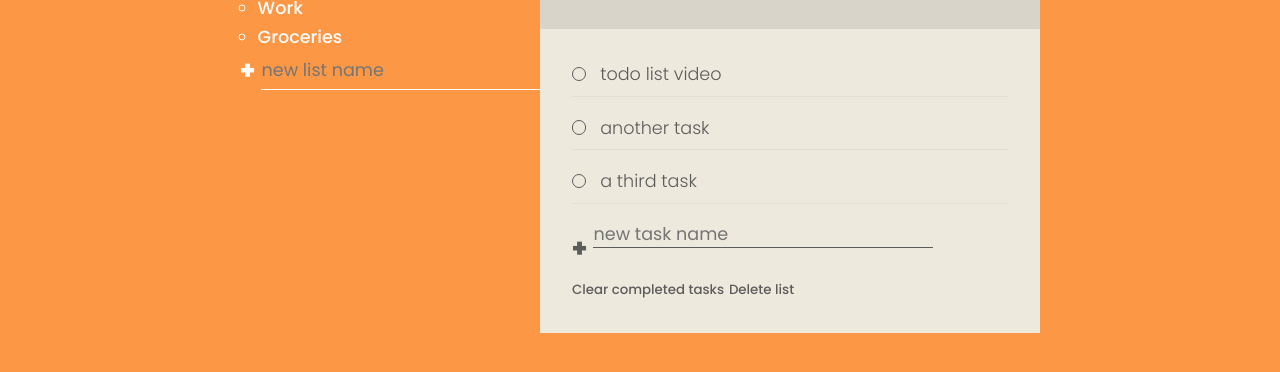
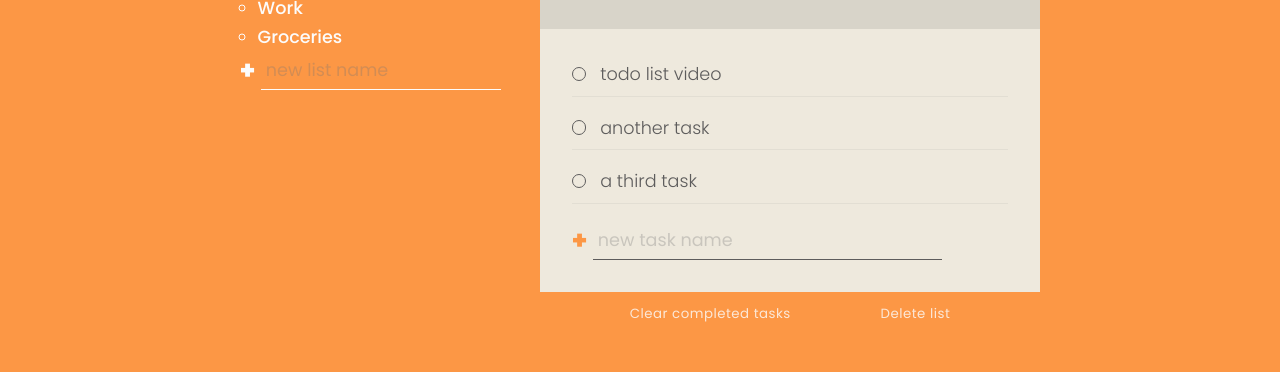
Before and after one commit to funficient/done, a plain HTML site: page index.html in a window 1280 px wide. Shown: the part 302-674 px from the top of the page. Drawn offline with Linux system fonts and the light colour scheme.

Commit message:
Final changes

```diff
--- a/style.css
+++ b/style.css
@@ -114,6 +114,7 @@ button {
   color: inherit;
   font-size: inherit;
   outline: none;
+  padding: 0.25em;
 
   transition: border-bottom 150ms ease-in;
   order: 2;
@@ -124,15 +125,29 @@ button {
 }
 
 .new:focus::placeholder {
+  opacity: 0.15;
+}
+
+.new::placeholder {
   opacity: 0.3;
 }
+
+
 
 .new.list {
   font-size: 1.1rem;
 }
 
+.new.task {
+  margin-bottom: 0;
+}
+
 form {
   display: flex;
+}
+
+form input {
+  width: 80%;
 }
 
 .btn {
@@ -154,6 +169,19 @@ form {
 .btn.create:hover {
   opacity: 0.7;
 
+}
+
+.btn.delete {
+  font-weight: 400;
+  letter-spacing: 0.5px;
+  opacity: 0.8;
+  transition: color 250ms ease-in-out;
+}
+
+.btn.delete:hover {
+  font-weight: 600;
+  letter-spacing: 0.5px;
+  opacity: 0.8;
 }
 
 .todo-list {
@@ -184,6 +212,12 @@ form {
 
 .todo-body {
   padding: var(--spacer);
+  position: relative;
+
+}
+
+.new-task-creator .create {
+  color: var(--orange);
 }
 
 [type="checkbox"] {
@@ -265,3 +299,14 @@ form {
 [type="checkbox"]:checked + label::after {
   transform: scaleX(1);
 }
+
+.deleted-stuff {
+  display: flex;
+  justify-content: space-evenly;
+  position: absolute;
+  width: 100%;
+  left: 0;
+  bottom: -2rem;
+  color: var(--lightGray);
+
+}
```
